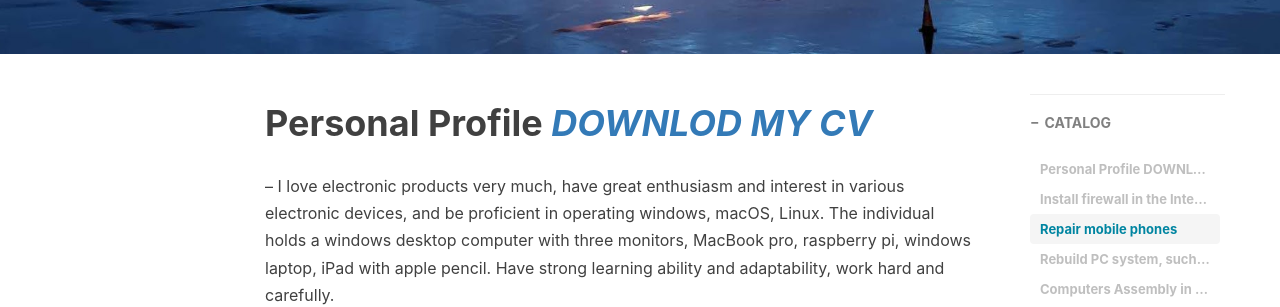
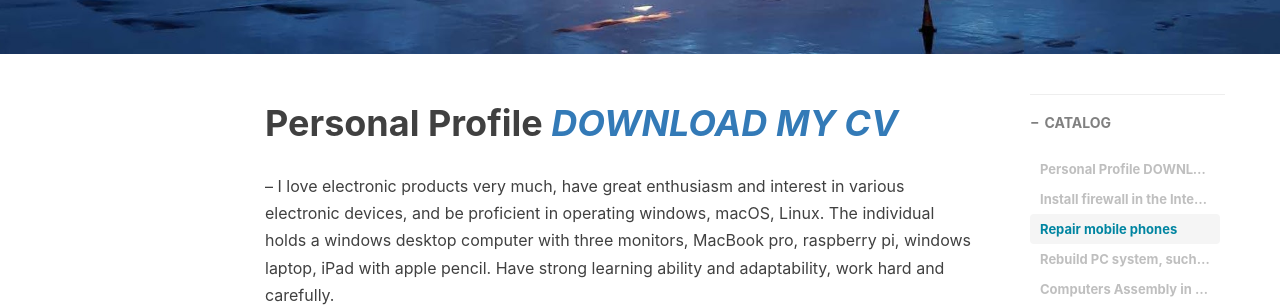
Before and after one commit to JadeSure/my_old_blog, a Jekyll site: the page built from _posts/2021-01-04-Electronics-lover.md, in a window 1280 px wide and 900 px high, scrolled down 478 px. Shown: the part 159-466 px from the top of the window. Built offline with Jekyll 4.4.1, drawn with Linux system fonts in a browser that asks for light colours; nearby versions of some CDN libraries; comment, search, counter and statistics services are not loaded.

Commit message:
Update 2021-01-04-Electronics-lover.md

```diff
--- a/_posts/2021-01-04-Electronics-lover.md
+++ b/_posts/2021-01-04-Electronics-lover.md
@@ -18,7 +18,7 @@
 ---
 
 
-# Personal Profile <a href="https://github.com/JadeSure/jadesure.github.io/blob/main/Shuo_Wang_CV.pdf" download="Shuo_Wang_CV.pdf">*DOWNLOD MY CV*</a>
+# Personal Profile <a href="Shuo_Wang_CV.pdf" download="Shuo_CV.pdf">*DOWNLOAD MY CV*</a>
 
 --
 I love electronic products very much, have great enthusiasm and interest in various electronic devices, and be proficient
```
